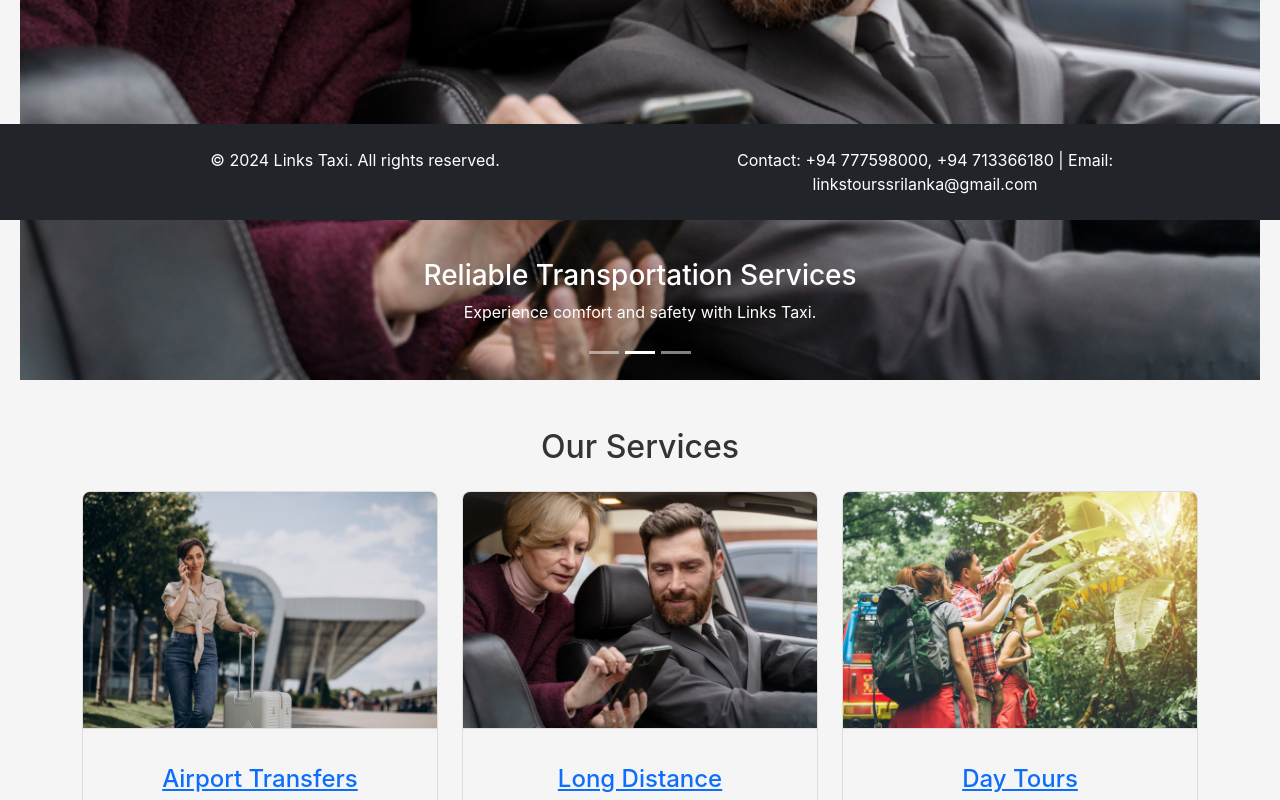
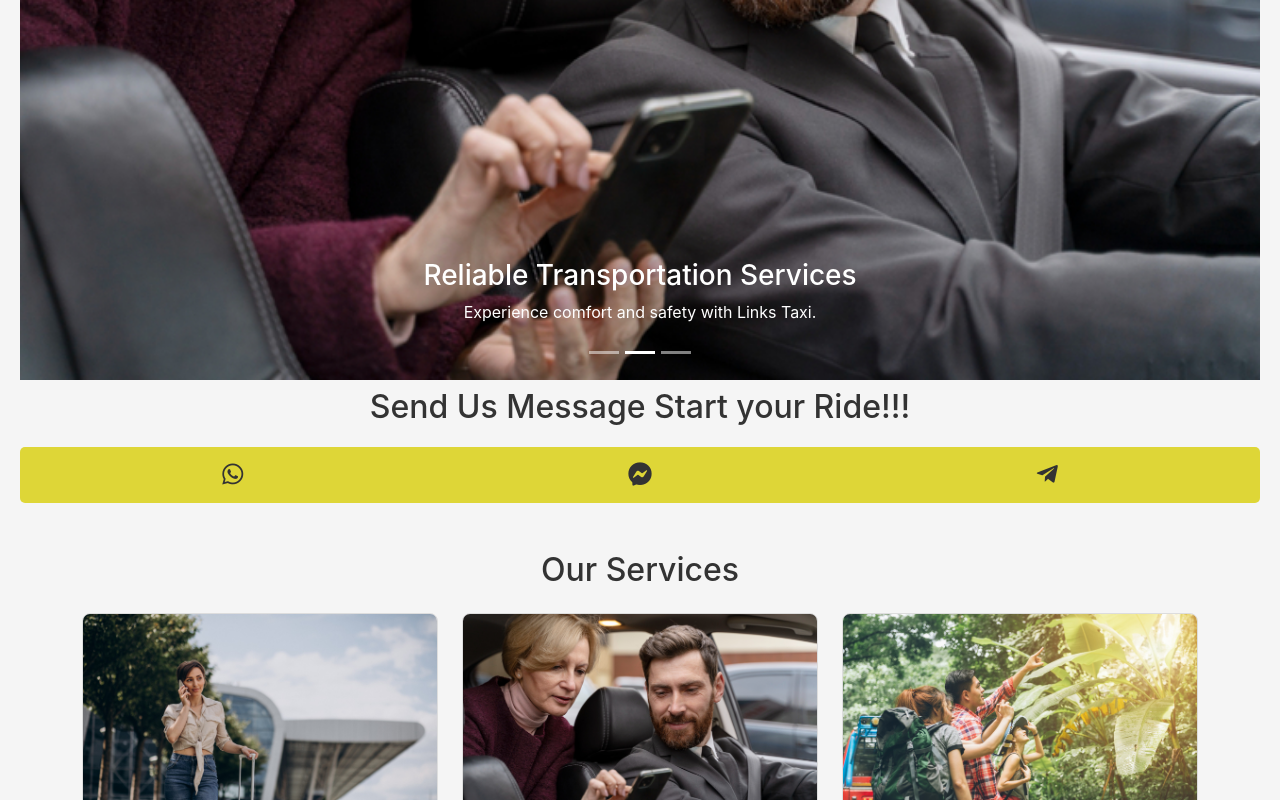
Before and after one commit to HansaSandamal/links-taxi, a React (Create React App) app: page / in a window 1280 px wide. Shown: the part 580-1380 px from the top of the page. Built offline with nearby package versions, Linux system fonts and the light colour scheme.

Commit message:
add changes

```diff
--- a/public/index.html
+++ b/public/index.html
@@ -3,6 +3,12 @@
   <head>
     <meta charset="utf-8" />
     <link rel="icon" type="image/png" href="%PUBLIC_URL%/logo.png" />
+    <link
+      rel="stylesheet"
+      href="https://cdnjs.cloudflare.com/ajax/libs/font-awesome/5.15.4/css/all.min.css"
+      integrity="..."
+      crossorigin="anonymous"
+    />
     <meta name="viewport" content="width=device-width, initial-scale=1" />
     <meta name="theme-color" content="#000000" />
     <meta
--- /dev/null
+++ b/src/components/MessageButtons/MessageButtons.css
@@ -0,0 +1,21 @@
+.message-buttons-container {
+    display: flex;
+    justify-content: space-around;
+    margin-top: 20px;
+    background-color: #ded637; /* Set the background color to yellow */
+    padding: 10px; /* Add padding for spacing */
+    border-radius: 5px; /* Add border radius for rounded corners */
+  }
+
+
+  .message-buttons-container a {
+    text-decoration: none;
+    color: #333;
+    font-size: 24px;
+    margin: 0 10px;
+    transition: color 0.3s ease;
+  }
+
+  .message-buttons-container a:hover {
+    color: #007bff;
+  }
--- /dev/null
+++ b/src/components/MessageButtons/MessageButtons.js
@@ -0,0 +1,27 @@
+import React from "react";
+import "./MessageButtons.css"; // Import CSS file for styling
+
+const MessageButtons = ({ phoneNumber }) => {
+  const whatsappURL = `https://wa.me/${phoneNumber}`;
+  const messengerURL = `https://m.me/${phoneNumber}`;
+  const telegramURL = `https://t.me/${phoneNumber}`;
+
+  return (
+    <div className="message-buttons-wrapper">
+      <h2 className="mt-2">Send Us Message Start your Ride!!!</h2>
+      <div className="message-buttons-container">
+        <a href={whatsappURL} target="_blank" rel="noopener noreferrer">
+          <i className="fab fa-whatsapp"></i>
+        </a>
+        <a href={messengerURL} target="_blank" rel="noopener noreferrer">
+          <i className="fab fa-facebook-messenger"></i>
+        </a>
+        <a href={telegramURL} target="_blank" rel="noopener noreferrer">
+          <i className="fab fa-telegram-plane"></i>
+        </a>
+      </div>
+    </div>
+  );
+};
+
+export default MessageButtons;
--- a/src/layouts/Footer/_Footer.css
+++ b/src/layouts/Footer/_Footer.css
@@ -11,7 +11,7 @@
 footer {
   margin: 0;
   padding: 0;
-  position: fixed;
+  position: relative;
   bottom: 0;
   width: 100%;
   background-color: #343a40; /* Set background color for better visibility */
--- a/src/views/ContactsView/ContactsView.js
+++ b/src/views/ContactsView/ContactsView.js
@@ -33,13 +33,15 @@ function ContactsView() {
         </Col>
         <Col xs={12} md={6}>
           <div className="owner-card">
-            <img src={ownerImage} alt="Owner" className="owner-image" />
             <div className="owner-info p-1">
-              <h3 className="owner-name">Owner's Name</h3>
+              <h3 className="owner-name">🚖 Welcome to Links Taxi! 🚖</h3>
               <p className="owner-bio">
-                Owner's Bio Lorem ipsum dolor sit amet, consectetur adipiscing
-                elit.
+                Meet our experienced driver with over 22 years of expertise in
+                the transportation industry! At Links Taxi, we're proud to offer
+                you the skilled services of a seasoned driver who knows the
+                roads like the back of their hand.
               </p>
+              <img src={ownerImage} alt="Owner" className="owner-image" />
               <p>Email: linkstourssrilanka@gmail.com</p>
               <p>Contact: +94 777598000, +94 713366180</p>
             </div>
--- a/src/views/HomeView/HomeView.js
+++ b/src/views/HomeView/HomeView.js
@@ -2,6 +2,7 @@ import React from "react";
 import CustomCarousel from "../../components/CustomCarousel/CustomCarousel";
 import Services from "../ServicesView/ServicesView";
 import "./_HomeView.css";
+import MessageButtons from "../../components/MessageButtons/MessageButtons";
 
 const HomeView = () => {
   return (
@@ -9,6 +10,7 @@ const HomeView = () => {
       <div className="home-view">
         <h1 className="welcome-text">Welcome to Links Taxi</h1>
         <CustomCarousel />
+        <MessageButtons phoneNumber="+94777598000" />
         <Services />
       </div>
     </React.Fragment>
```
